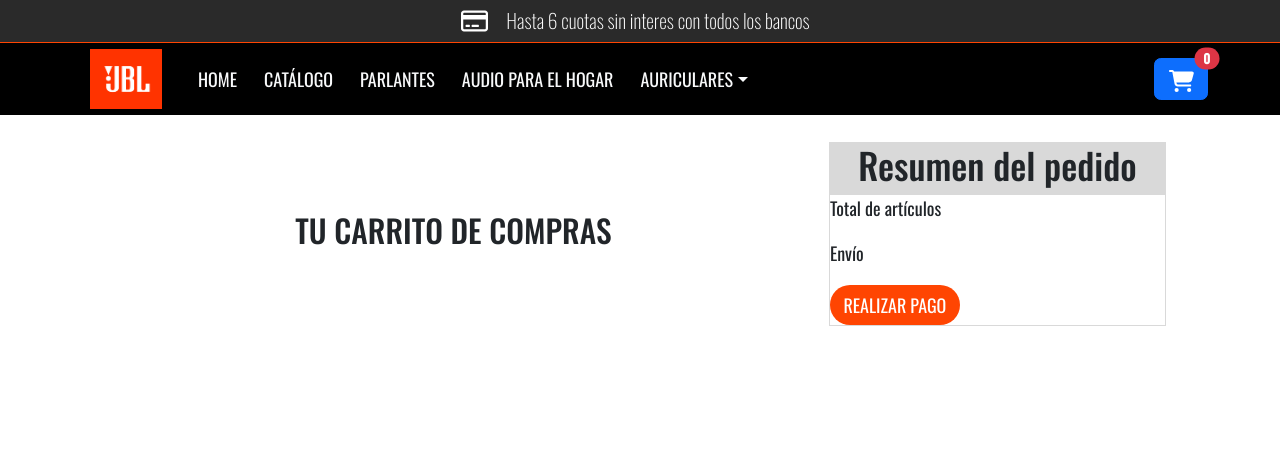
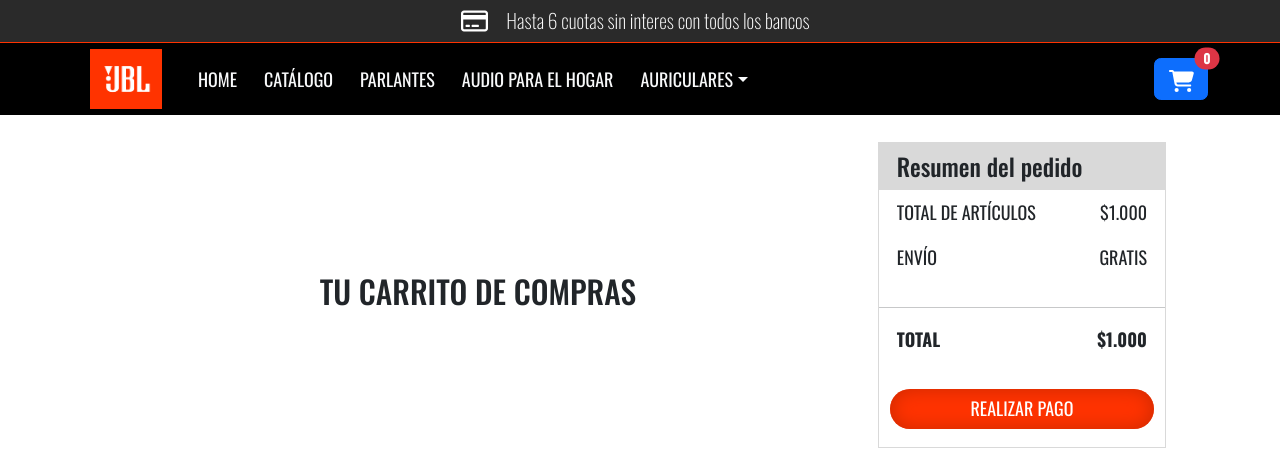
Before and after one commit to marcovizgarra/react-coderhouse, a React (Vite) app: page /checkout in a window 1280 px wide. Shown: the top 468 px of the page. Built offline with nearby package versions, Linux system fonts and the light colour scheme.

Commit message:
Modificaciones en función addToCart de CartContext.jsx

```diff
--- /dev/null
+++ b/src/components/CartItems/CartItems.jsx
@@ -0,0 +1,17 @@
+import { useContext, useState } from "react"
+import { CartContext } from '../../context/CartContext'
+
+const CartItems = () => {
+    const {cart, catalogue} = useContext(CartContext);
+    const [products, setProducts] = useState([]);
+
+
+
+    return(
+        <>
+
+        </>
+    )
+}
+
+export default CartItems
--- a/src/components/CheckOut2.jsx
+++ b/src/components/CheckOut2.jsx
@@ -1,4 +1,4 @@
-const CheckOut = () => {
+const CheckOut2 = () => {
     return(
         <>
             <form style={{width: "500px"}}>
@@ -21,4 +21,4 @@ const CheckOut = () => {
     )
 }
 
-export default CheckOut
+export default CheckOut2
--- a/src/components/Checkout/CheckOut.jsx
+++ b/src/components/Checkout/CheckOut.jsx
@@ -1,19 +1,39 @@
+import CartItems from "../CartItems/CartItems"
+
 const CheckOut = () => {
     return(
         <>
             <div className="container flex_col_center">
                 <section className="flex_row_center checkOut">
+
                     <article className="cartList flex_col_center">
                         <h3>TU CARRITO DE COMPRAS</h3>
+                        <CartItems />
                     </article>
 
-                    <article className="orderDetail flex_start_col">
+                    <article className="orderDetail">
                         <div className="title">
-                            <h2>Resumen del pedido</h2>
+                            <h2 className="px-3 py-2">Resumen del pedido</h2>
                         </div>
-                        <p>Total de artículos</p>
-                        <p>Envío</p>
-                        <button type="button" className="btn btn-primary rounded-pill">REALIZAR PAGO</button>
+
+                        <div className="sub_total_items flex_spc_btween px-3">
+                            <p>TOTAL DE ARTÍCULOS</p>
+                            <p>$1.000</p>
+                        </div>
+
+                        <div className="delivery flex_spc_btween px-3">
+                            <p className="sub_title">ENVÍO</p>
+                            <p>GRATIS</p>
+                        </div>
+
+                        <hr/>
+
+                        <div className="total flex_spc_btween px-3">
+                            <b><p>TOTAL</p></b>
+                            <b><p>$1.000</p></b>
+                        </div>
+
+                        <button type="button" className="btn btn-primary rounded-pill my-3">REALIZAR PAGO</button>
                     </article>
                 </section>
             </div>
--- a/src/components/Checkout/CheckOut.scss
+++ b/src/components/Checkout/CheckOut.scss
@@ -4,21 +4,29 @@
 
         .cartList{
             width: 100%;
+            height: 100%;
         }
 
         .orderDetail {
-            width: 40vw;
+            width: 32vw;
             margin: 1rem;
             border: 1px solid #D9D9D9;
+
+            h2 {
+                font-size: x-large;
+            }
 
             .title{
                 background-color: #D9D9D9;
                 width: 100%;
+                text-align: left;
             }
 
             .btn {
+                border: 0;
+                width: 92%;
                 background-color: $JBL_color;
-                border: 0;
+                box-shadow: inset 0px 0px 19px 0px #cc2900;
             }
         }
     }
--- a/src/context/CartContext.jsx
+++ b/src/context/CartContext.jsx
@@ -56,13 +56,13 @@ const CartContextProvider = ({children}) => {
     // Devuelve el total de los productos que existen en el carrito
     const totalOfProducts = () => {
         return cart.reduce((acc, obj) => {
-            return acc + obj.quantity
+            return acc + obj.quantityOnCart
         }, 0)
     }
 
     // Devuelve el índice del producto renderizado en ItemDetail
     const findIndexProd = (productId) => {
-        return cart.findIndex(item => item.prodId == productId)
+        return cart.findIndex(item => item.id == productId)
     }
 
     // Si el producto está en el carrito devuelve la cantidad agregada, si el producto no está devuelve 0
@@ -70,7 +70,7 @@ const CartContextProvider = ({children}) => {
         const index = findIndexProd(productId);
 
         if (index !== -1) {
-            return cart[index].quantity;
+            return cart[index].quantityOnCart;
         } else {
             return 0;
         }
@@ -99,12 +99,13 @@ const CartContextProvider = ({children}) => {
             const index = findIndexProd(productId);
             if (index !== -1) {
                 updatedCart = [...cart];
-                updatedCart[index].quantity += counter;
+                updatedCart[index].quantityOnCart += counter;
+                console.log("va por el true");
             } else {
-                updatedCart = [...cart, {
-                    prodId: productId,
-                    quantity: counter
-                }]
+                const productAdd = {...product, quantityOnCart: counter};
+                delete productAdd.stock;
+                updatedCart = [...cart, productAdd];
+                    console.log("va por el else");
 
             }
             setCart(updatedCart);
--- a/src/css/main.css
+++ b/src/css/main.css
@@ -30,6 +30,10 @@
   align-content: flex-start;
   justify-content: flex-start;
   align-items: flex-start; }
+
+.flex_spc_btween {
+  display: flex;
+  justify-content: space-between; }
 
 .navbar {
   padding: 0;
@@ -72,7 +76,7 @@
 
 .header_section {
   background-color: #2a2a2a;
-  border-bottom: 1px solid #FF4502; }
+  border-bottom: 1px solid #FF3301; }
   .header_section img {
     width: 1.5rem;
     margin-right: .5rem; }
@@ -120,7 +124,7 @@
     font-weight: bold;
     letter-spacing: .1rem; }
   .col .product_card .p_price {
-    color: #FF4502;
+    color: #FF3301;
     letter-spacing: .1rem;
     font-weight: bold; }
   .col .product_card .p_description {
@@ -130,7 +134,7 @@
   width: 85vw; }
   .catalogue_container .type_container .category_title {
     color: white;
-    background-color: #FF4502;
+    background-color: #FF3301;
     height: 2rem;
     line-height: 2rem;
     font-size: x-large;
@@ -160,7 +164,7 @@
         font-weight: bold;
         letter-spacing: .1rem; }
       .item_conainer .product .product_details .p_price {
-        color: #FF4502;
+        color: #FF3301;
         font-size: xx-large;
         letter-spacing: .1rem;
         font-weight: bold; }
@@ -182,14 +186,20 @@
 .container .checkOut {
   width: 85vw; }
   .container .checkOut .cartList {
-    width: 100%; }
+    width: 100%;
+    height: 100%; }
   .container .checkOut .orderDetail {
-    width: 40vw;
+    width: 32vw;
     margin: 1rem;
     border: 1px solid #D9D9D9; }
+    .container .checkOut .orderDetail h2 {
+      font-size: x-large; }
     .container .checkOut .orderDetail .title {
       background-color: #D9D9D9;
-      width: 100%; }
+      width: 100%;
+      text-align: left; }
     .container .checkOut .orderDetail .btn {
-      background-color: #FF4502;
-      border: 0; }
+      border: 0;
+      width: 92%;
+      background-color: #FF3301;
+      box-shadow: inset 0px 0px 19px 0px #cc2900; }
--- a/src/sass/utilities/_common_classes.scss
+++ b/src/sass/utilities/_common_classes.scss
@@ -25,3 +25,8 @@
     justify-content: flex-start;
     align-items: flex-start
 }
+
+.flex_spc_btween {
+    display: flex;
+    justify-content: space-between;
+}
--- a/src/sass/utilities/_variables.scss
+++ b/src/sass/utilities/_variables.scss
@@ -1,6 +1,6 @@
 // Colors
 $nav_secondary_color : #1e324b;
-$JBL_color : #FF4502;
+$JBL_color : #FF3301;
 
 // Measures
 $desktop_width_items: 70vw;
```
